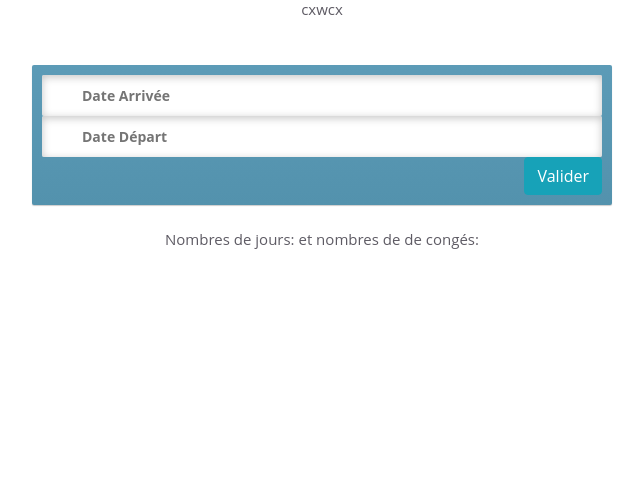
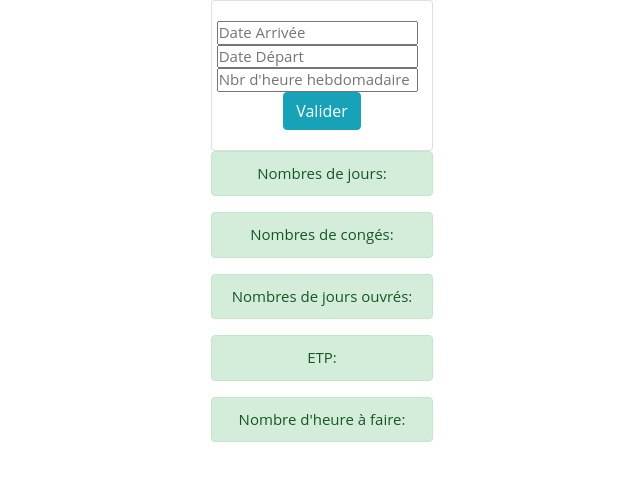
Before and after one commit to JacquesLesur/vue-cdd, a plain HTML site: page index.html in a window 1280 px wide. Shown: the whole page, without its empty margins (318-961 px from the left). Drawn offline with nearby package versions, Linux system fonts and the light colour scheme.

Commit message:
working days

```diff
--- a/index.html
+++ b/index.html
@@ -160,24 +160,40 @@
             </style>
 </head>
 <body>
-        cxwcx
+    <div class="row justify-content-center">
         <form id="main" v-cloak>
 
-                <div class="bar">
+
                     <!-- Create a binding between the searchString model and the text field -->
-
-                    <input type="text" v-model="dateStart" placeholder="Date Arrivée" />
-                    <input type="text" v-model="dateEnd" placeholder="Date Départ" />
+            <div class="card">
+                <div class="card-body">
+                    <input class="row"type="text" v-model="dateStart" placeholder="Date Arrivée" />
+                    <input class="row"type="text" v-model="dateEnd" placeholder="Date Départ" />
+                    <input class="row"type="text" v-model="ETP" placeholder="Nbr d'heure hebdomadaire" />
 
                     <template>
                             <button type="button" @click="clic" class="btn btn-info">Valider</button>
                     </template>
                 </div>
-                <span>Nombres de jours: {{ contractTime }}</span>
-                <span> et nombres de de congés: {{ daysOff }}</span>
+            </div>
+                <div class="alert alert-success" role="alert">
+                    Nombres de jours: {{ contractTime }}
+                  </div>
+                  <div class="alert alert-success" role="alert">
+                    Nombres de congés: {{ daysOff }}
+                  </div>
+                  <div class="alert alert-success" role="alert">
+                    Nombres de jours ouvrés: {{ daysOpen }}
+                  </div>
+                  <div class="alert alert-success" role="alert">
+                    ETP: {{ ETP }}
+                  </div>
+                  <div class="alert alert-success" role="alert">
+                    Nombre d'heure à faire: {{ nbrHour }}
+                  </div>
 
         </form>
-
+    </div>
 
 <script>
 
@@ -187,16 +203,25 @@ var demo = new Vue({
         dateStart: "",
         dateEnd: "",
         contractTime: "",
-        daysOff:""},
+        daysOff:"",
+        daysOpen:"",
+        ETP:"",
+        nbrHour:""},
     methods: {
         clic: function(event) {
 
             var date1 = moment(this.dateStart,"DD-MM-YYYY");
             var date2 = moment(this.dateEnd,"DD-MM-YYYY");
             this.contractTime = date2.diff(date1, "days");
-            var mod28 = this.contractTime % 28;
-            this.daysOff = mod28 * 2,08;
-            console.log(mod28);
+            this.daysOpen = Math.ceil(this.contractTime / 7 * 5);
+            var month = this.contractTime / 28;
+            this.daysOff = Math.ceil(month * 2,08);
+            if(this.daysOff>25){
+                this.daysOff =25;
+            }
+
+            this.ETP = this.ETP/35;
+            this.nbrHour =this.daysOpen * 7 * this.ETP;
     }
     }});
 
```
